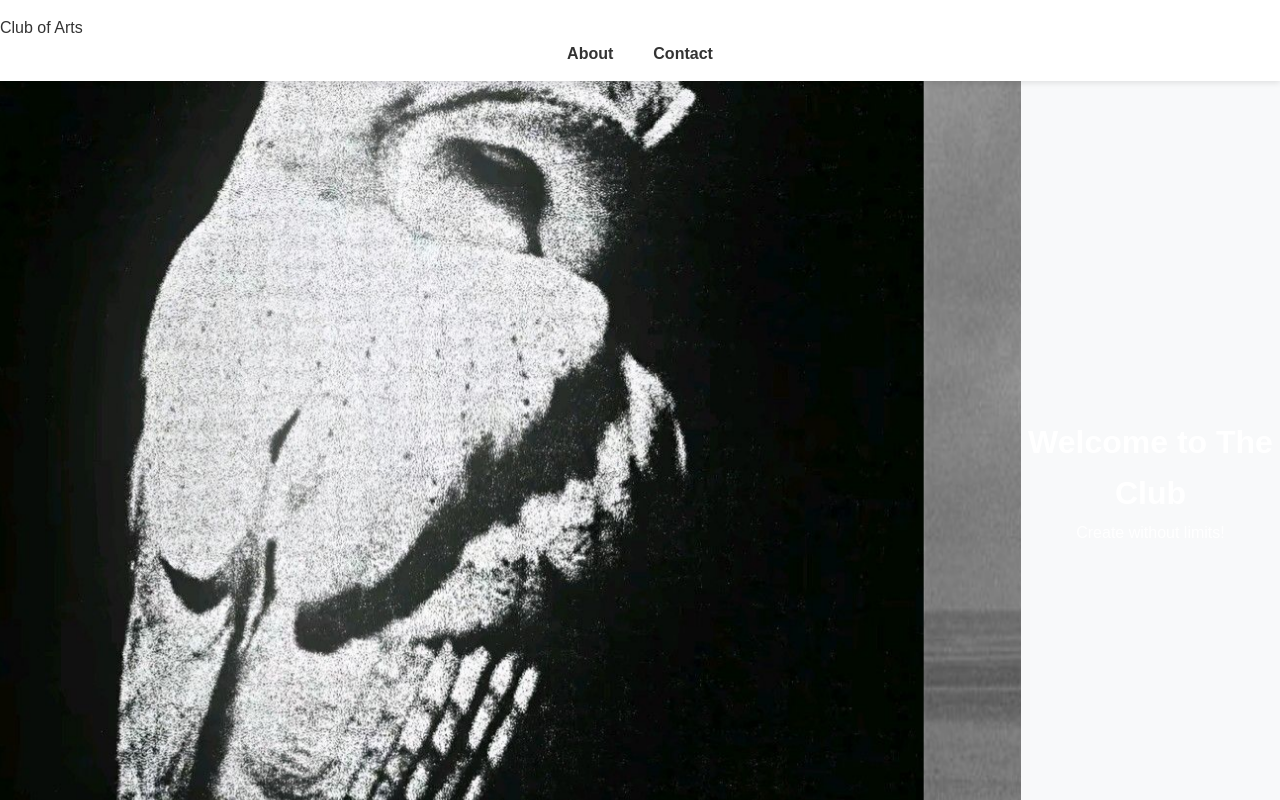
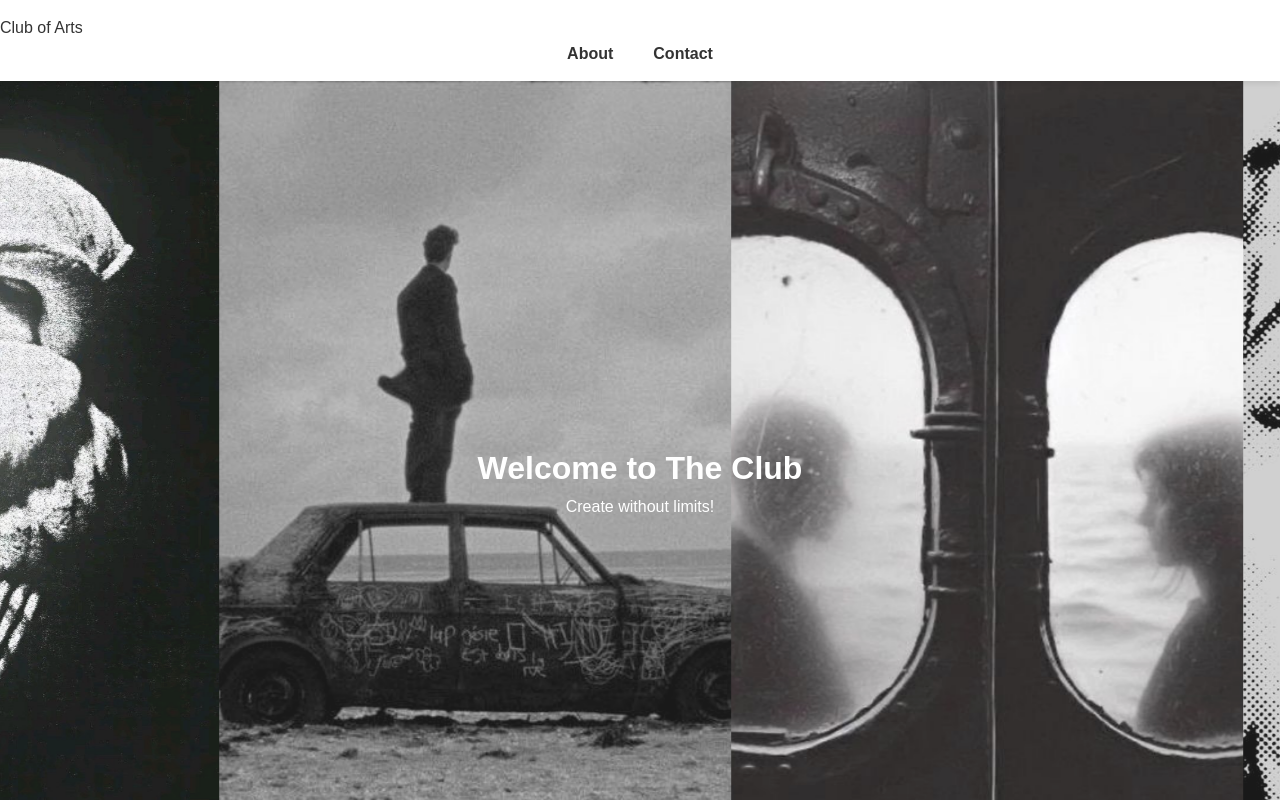
Before and after one commit to davidsemga/coawebsite, a React (Create React App) app: page / in a window 1280 px wide. Shown: the top 800 px of the page. Built offline with nearby package versions, Linux system fonts and the light colour scheme.

Commit message:
Update navbar, hero scrolling, About & Contact sections

```diff
--- a/src/App.css
+++ b/src/App.css
@@ -50,21 +50,29 @@ body {
 }
 
 .hero-background {
+  position: absolute;
+  top: 0;
+  left: 0;
+  width: 200%; /* wide so animation can loop */
+  height: 100%;
   display: flex;
-  overflow-x: hidden;
-  position: relative;
-  width: 100%;
+  animation: scrollImages 25s linear infinite;
+  z-index: 1;
+  opacity: 0.9; /* dim so text is readable */
 }
 
-.hero-image {
-  width: 100%;
-  flex-shrink: 0;
-  animation: scroll-left 30s linear infinite;
+.hero-background img {
+  width: 20%;
+  object-fit: cover;
 }
 
-@keyframes scroll-left {
-  0% { transform: translateX(0); }
-  100% { transform: translateX(-50%); }
+@keyframes scrollImages {
+  from {
+    transform: translateX(0);
+  }
+  to {
+    transform: translateX(-50%);
+  }
 }
 
 .hero-content {
--- a/src/App.js
+++ b/src/App.js
@@ -20,42 +20,14 @@ function App() {
       {/* Hero Section */}
       <header className="header">
         <div className="hero-background">
-    <img
-      src={`${process.env.PUBLIC_URL}/images/pic1.jpg`}
-      alt="club"
-      className="hero-image"
-    />
-    <img
-      src={`${process.env.PUBLIC_URL}/images/pic2.jpg`}
-      alt="club"
-      className="hero-image"
-    />
-    <img
-      src={`${process.env.PUBLIC_URL}/images/pic3.jpg`}
-      alt="club"
-      className="hero-image"
-    />
-    <img
-      src={`${process.env.PUBLIC_URL}/images/pic4.jpg`}
-      alt="club"
-      className="hero-image"
-    />
-    <img
-      src={`${process.env.PUBLIC_URL}/images/pic5.jpg`}
-      alt="club"
-      className="hero-image"
-    />
+          <img src="/images/pic1.jpg" alt="club" />
+          <img src="/images/pic2.jpg" alt="club" />
+          <img src="/images/pic3.jpg" alt="club" />
+          <img src="/images/pic4.jpg" alt="club" />
+          <img src="/images/pic5.jpg" alt="club" />
           {/* repeat for smooth scroll */}
-    <img
-      src={`${process.env.PUBLIC_URL}/images/pic1.jpg`}
-      alt="club"
-      className="hero-image"
-    />
-    <img
-      src={`${process.env.PUBLIC_URL}/images/pic2.jpg`}
-      alt="club"
-      className="hero-image"
-    />
+          <img src="/images/pic1.jpg" alt="club" />
+          <img src="/images/pic2.jpg" alt="club" />
         </div>
         <div className="hero-content">
           <h1>Welcome to The Club</h1>
```
Lines whose indentation alone changed are shown as unchanged.
